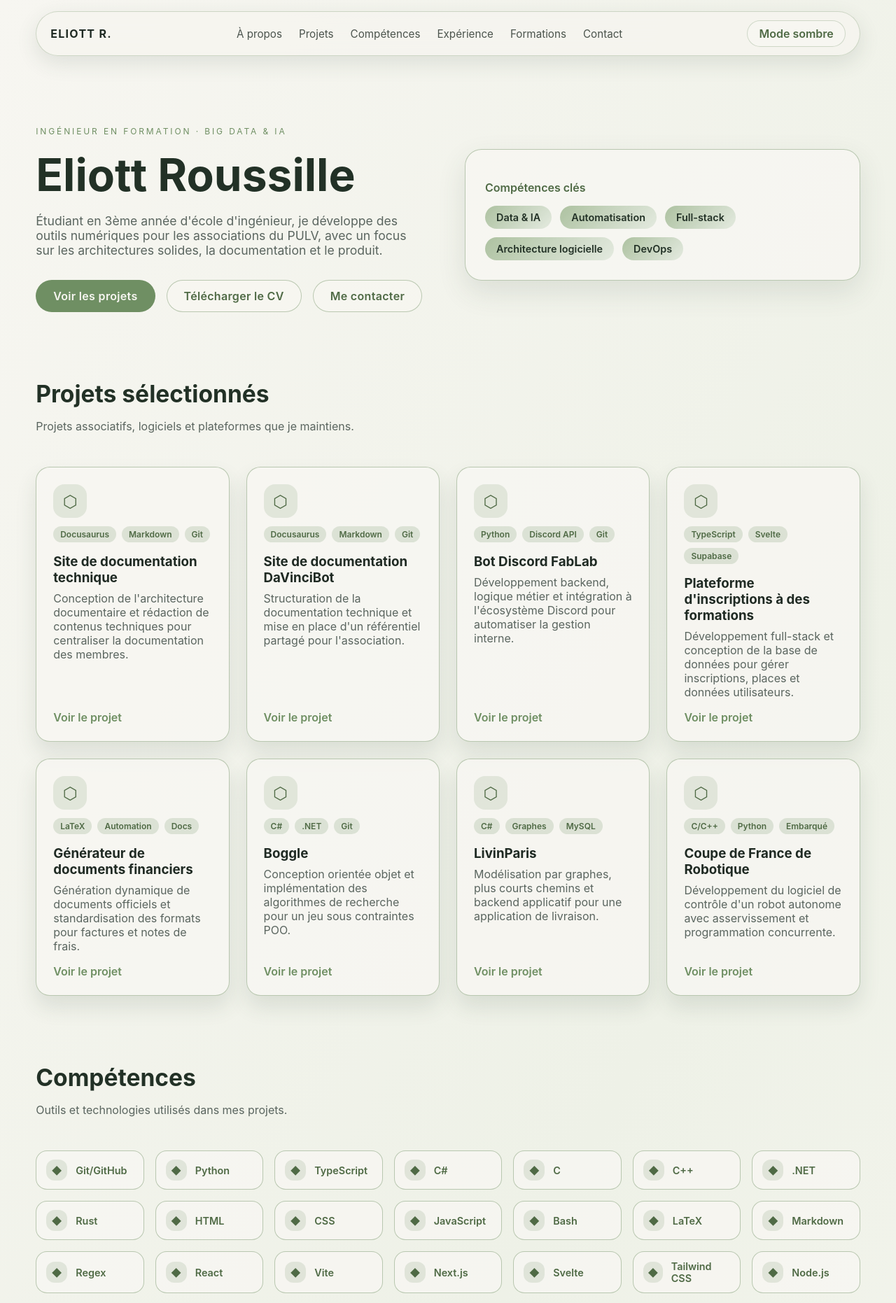
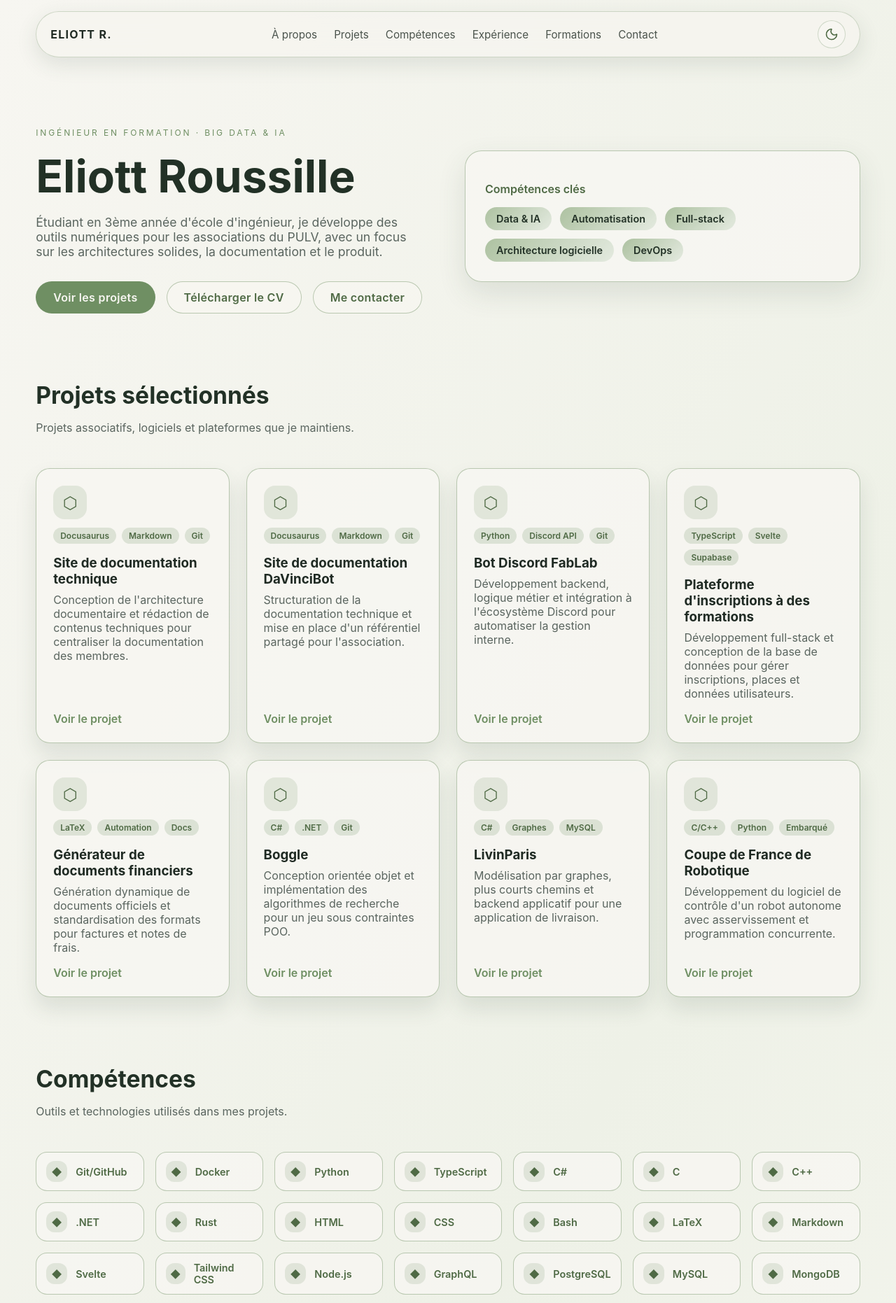
Before and after one commit to aust-1/portfolio, a React (Vite) app in the folder site/: page / in a window 1280 px wide. Shown: the top 1862 px of the page at 70% size. Built offline with nearby package versions, Linux system fonts and the light colour scheme.

Commit message:
refactor App component and CSS for improved theming and layout; enhance theme toggle functionality

```diff
--- a/site/src/App.css
+++ b/site/src/App.css
@@ -204,14 +204,40 @@ body[data-theme="dark"] .nav__burger span {
   border-radius: 999px;
   border: 1px solid var(--color-border);
   background: var(--color-button-bg);
-  padding: 8px 16px;
+  width: 40px;
+  height: 40px;
+  padding: 0;
   font-weight: 600;
   color: var(--color-accent-strong);
   cursor: pointer;
+  display: grid;
+  place-items: center;
   transition:
     background 0.3s ease,
     color 0.3s ease,
     border 0.3s ease;
+}
+
+.theme-toggle__icon {
+  display: grid;
+  place-items: center;
+  width: 20px;
+  height: 20px;
+}
+
+.theme-toggle svg {
+  width: 100%;
+  height: 100%;
+  stroke: currentColor;
+  fill: none;
+  stroke-width: 1.6;
+  stroke-linecap: round;
+  stroke-linejoin: round;
+}
+
+.theme-toggle svg circle,
+.theme-toggle svg path {
+  vector-effect: non-scaling-stroke;
 }
 
 body[data-theme="dark"] .theme-toggle {
@@ -633,8 +659,8 @@ body[data-theme="dark"] .contact {
   }
 
   .theme-toggle {
-    font-size: 0.8rem;
-    padding: 6px 12px;
+    width: 36px;
+    height: 36px;
   }
 
   .hero__actions {
--- a/site/src/App.jsx
+++ b/site/src/App.jsx
@@ -1,239 +1,241 @@
-import { useEffect, useMemo, useState } from 'react'
-import './App.css'
+import { useEffect, useMemo, useState } from "react";
+import "./App.css";
 
 const keySkills = [
-  'Architecture logicielle',
-  'Full-stack',
-  'Data & IA',
-  'Automatisation',
-  'DevOps',
-]
+  "Architecture logicielle",
+  "Full-stack",
+  "Data & IA",
+  "Automatisation",
+  "DevOps",
+];
 
 const skills = [
-  'Git/GitHub',
-  'Python',
-  'TypeScript',
-  'C#',
-  'C',
-  'C++',
-  '.NET',
-  'Rust',
-  'HTML',
-  'CSS',
-  'JavaScript',
-  'Bash',
-  'LaTeX',
-  'Markdown',
-  'Regex',
-  'React',
-  'Vite',
-  'Next.js',
-  'Svelte',
-  'Tailwind CSS',
-  'Node.js',
-  'GraphQL',
-  'Docker',
-  'PostgreSQL',
-  'MySQL',
-  'MongoDB',
-  'SQLite',
-  'Supabase',
-  'Linux',
-]
+  "Git/GitHub",
+  "Docker",
+  "Python",
+  "TypeScript",
+  "C#",
+  "C",
+  "C++",
+  ".NET",
+  "Rust",
+  "HTML",
+  "CSS",
+  "Bash",
+  "LaTeX",
+  "Markdown",
+  "Svelte",
+  "Tailwind CSS",
+  "Node.js",
+  "GraphQL",
+  "PostgreSQL",
+  "MySQL",
+  "MongoDB",
+  "SQLite",
+  "Supabase",
+  "Linux",
+];
 
 const projects = [
   {
-    title: 'Site de documentation technique',
+    title: "Site de documentation technique",
     description:
-      'Conception de l\'architecture documentaire et rédaction de contenus techniques pour centraliser la documentation des membres.',
-    tags: ['Docusaurus', 'Markdown', 'Git'],
-    link: 'https://docs.devinci-fablab.fr',
+      "Conception de l'architecture documentaire et rédaction de contenus techniques pour centraliser la documentation des membres.",
+    tags: ["Docusaurus", "Markdown", "Git"],
+    link: "https://docs.devinci-fablab.fr",
   },
   {
-    title: 'Site de documentation DaVinciBot',
+    title: "Site de documentation DaVinciBot",
     description:
-      'Structuration de la documentation technique et mise en place d\'un référentiel partagé pour l\'association.',
-    tags: ['Docusaurus', 'Markdown', 'Git'],
-    link: 'https://docs.davincibot.fr',
+      "Structuration de la documentation technique et mise en place d'un référentiel partagé pour l'association.",
+    tags: ["Docusaurus", "Markdown", "Git"],
+    link: "https://docs.davincibot.fr",
   },
   {
-    title: 'Bot Discord FabLab',
+    title: "Bot Discord FabLab",
     description:
-      'Développement backend, logique métier et intégration à l\'écosystème Discord pour automatiser la gestion interne.',
-    tags: ['Python', 'Discord API', 'Git'],
-    link: 'https://github.com/DeVinci-FabLab/FabLaBot',
+      "Développement backend, logique métier et intégration à l'écosystème Discord pour automatiser la gestion interne.",
+    tags: ["Python", "Discord API", "Git"],
+    link: "https://github.com/DeVinci-FabLab/FabLaBot",
   },
   {
-    title: 'Plateforme d\'inscriptions à des formations',
+    title: "Plateforme d'inscriptions à des formations",
     description:
-      'Développement full-stack et conception de la base de données pour gérer inscriptions, places et données utilisateurs.',
-    tags: ['TypeScript', 'Svelte', 'Supabase'],
-    link: 'https://davincibot.fr',
+      "Développement full-stack et conception de la base de données pour gérer inscriptions, places et données utilisateurs.",
+    tags: ["TypeScript", "Svelte", "Supabase"],
+    link: "https://davincibot.fr",
   },
   {
-    title: 'Générateur de documents financiers',
+    title: "Générateur de documents financiers",
     description:
-      'Génération dynamique de documents officiels et standardisation des formats pour factures et notes de frais.',
-    tags: ['LaTeX', 'Automation', 'Docs'],
-    link: 'https://fac.eliott-roussille.fr',
+      "Génération dynamique de documents officiels et standardisation des formats pour factures et notes de frais.",
+    tags: ["LaTeX", "Automation", "Docs"],
+    link: "https://fac.eliott-roussille.fr",
   },
   {
-    title: 'Boggle',
+    title: "Boggle",
     description:
-      'Conception orientée objet et implémentation des algorithmes de recherche pour un jeu sous contraintes POO.',
-    tags: ['C#', '.NET', 'Git'],
-    link: '#',
+      "Conception orientée objet et implémentation des algorithmes de recherche pour un jeu sous contraintes POO.",
+    tags: ["C#", ".NET", "Git"],
+    link: "#",
   },
   {
-    title: 'LivinParis',
+    title: "LivinParis",
     description:
-      'Modélisation par graphes, plus courts chemins et backend applicatif pour une application de livraison.',
-    tags: ['C#', 'Graphes', 'MySQL'],
-    link: '#',
+      "Modélisation par graphes, plus courts chemins et backend applicatif pour une application de livraison.",
+    tags: ["C#", "Graphes", "MySQL"],
+    link: "#",
   },
   {
-    title: 'Coupe de France de Robotique',
+    title: "Coupe de France de Robotique",
     description:
-      'Développement du logiciel de contrôle d\'un robot autonome avec asservissement et programmation concurrente.',
-    tags: ['C/C++', 'Python', 'Embarqué'],
-    link: '#',
+      "Développement du logiciel de contrôle d'un robot autonome avec asservissement et programmation concurrente.",
+    tags: ["C/C++", "Python", "Embarqué"],
+    link: "#",
   },
-]
+];
 
 const experiences = [
   {
-    role: 'Directeur Technique Informatique',
-    company: 'DeVinci Fablab',
-    period: 'Depuis septembre 2025',
+    role: "Directeur Technique Informatique",
+    company: "DeVinci Fablab",
+    period: "Depuis septembre 2025",
     description:
-      'Supervision technique des projets et accompagnement des équipes étudiantes, structuration des pratiques de développement et amélioration de la qualité logicielle.',
+      "Supervision technique des projets et accompagnement des équipes étudiantes, structuration des pratiques de développement et amélioration de la qualité logicielle.",
   },
   {
-    role: 'Membre du pôle numérique',
-    company: 'DaVinciBot',
-    period: 'Depuis novembre 2025',
+    role: "Membre du pôle numérique",
+    company: "DaVinciBot",
+    period: "Depuis novembre 2025",
     description:
-      'Développement full-stack, contribution aux outils logiciels de l\'association et conception d\'un site d\'inscriptions aux formations.',
+      "Développement full-stack, contribution aux outils logiciels de l'association et conception d'un site d'inscriptions aux formations.",
   },
   {
-    role: 'Membre du pôle numérique',
-    company: 'DeVinci Fablab',
-    period: 'Depuis juin 2025',
+    role: "Membre du pôle numérique",
+    company: "DeVinci Fablab",
+    period: "Depuis juin 2025",
     description:
-      'Structuration de l\'écosystème associatif, conception d\'architectures logicielles et maintenance des outils numériques internes.',
+      "Structuration de l'écosystème associatif, conception d'architectures logicielles et maintenance des outils numériques internes.",
   },
   {
-    role: 'Responsable Formation',
-    company: 'DeVinci Fablab',
-    period: 'Avril 2025 — Décembre 2025',
+    role: "Responsable Formation",
+    company: "DeVinci Fablab",
+    period: "Avril 2025 — Décembre 2025",
     description:
-      'Organisation et structuration de l\'offre de formation technique, création de parcours cohérents et supports pédagogiques réutilisables.',
+      "Organisation et structuration de l'offre de formation technique, création de parcours cohérents et supports pédagogiques réutilisables.",
   },
   {
-    role: 'Référent Informatique — Coupe de France de Robotique',
-    company: 'DaVinciBot',
-    period: 'Depuis octobre 2024',
+    role: "Référent Informatique — Coupe de France de Robotique",
+    company: "DaVinciBot",
+    period: "Depuis octobre 2024",
     description:
-      'Pilotage de la partie informatique, répartition des tâches, formation des membres et livraison de logiciels robotiques fonctionnels.',
+      "Pilotage de la partie informatique, répartition des tâches, formation des membres et livraison de logiciels robotiques fonctionnels.",
   },
   {
-    role: 'Responsable de module — Développement Technologique et Innovation',
-    company: 'EMLV',
-    period: 'Depuis septembre 2024',
+    role: "Responsable de module — Développement Technologique et Innovation",
+    company: "EMLV",
+    period: "Depuis septembre 2024",
     description:
-      'Conception et encadrement d\'un module orienté projet et innovation, accompagnement à la montée en compétences techniques.',
+      "Conception et encadrement d'un module orienté projet et innovation, accompagnement à la montée en compétences techniques.",
   },
   {
-    role: 'Trésorier',
-    company: 'DeVinci Lumière',
-    period: 'Avril 2024 — Mai 2025',
+    role: "Trésorier",
+    company: "DeVinci Lumière",
+    period: "Avril 2024 — Mai 2025",
     description:
-      'Gestion financière et suivi administratif, documents normalisés et automatisation partielle des processus.',
+      "Gestion financière et suivi administratif, documents normalisés et automatisation partielle des processus.",
   },
-]
+];
 
 const trainings = [
   {
-    title: 'Semestre à l\'international — programme d\'échange',
-    school: 'UVIC — Universitat de Vic, Espagne',
-    period: 'Juillet 2025 — Janvier 2026',
+    title: "Semestre à l'international — programme d'échange",
+    school: "UVIC — Universitat de Vic, Espagne",
+    period: "Juillet 2025 — Janvier 2026",
     description:
-      'Cours suivis : Database, Python, “Optimization & Operational Research” (100% en anglais).',
+      "Cours suivis : Database, Python, “Optimization & Operational Research” (100% en anglais).",
   },
   {
-    title: '3ème année d\'études d\'ingénieur — majeure Big Data et IA',
-    school: 'ESILV — École Supérieure d\'Ingénieurs Léonard de Vinci',
-    period: 'Depuis septembre 2023',
+    title: "3ème année d'études d'ingénieur — majeure Big Data et IA",
+    school: "ESILV — École Supérieure d'Ingénieurs Léonard de Vinci",
+    period: "Depuis septembre 2023",
     description:
-      'Associations : DeVinci Fablab, DaVinciBot, LéoLearning, DeVinci Lumière, Cordées de la Réussite.',
+      "Associations : DeVinci Fablab, DaVinciBot, LéoLearning, DeVinci Lumière, Cordées de la Réussite.",
   },
   {
-    title: 'Double diplôme ingénieur manager',
-    school: 'EMLV / ESILV',
-    period: 'Depuis septembre 2023',
+    title: "Double diplôme ingénieur manager",
+    school: "EMLV / ESILV",
+    period: "Depuis septembre 2023",
     description:
-      'Cours additionnels : droit, gestion, corporate strategy, finance, marketing, comptabilité, intercultural management, vente.',
+      "Cours additionnels : droit, gestion, corporate strategy, finance, marketing, comptabilité, intercultural management, vente.",
   },
   {
-    title: 'Baccalauréat général — spécialités Maths & Physique-Chimie',
-    school: 'Groupe scolaire Sœur Rosalie — Louise de Marillac (Paris 5e)',
-    period: 'Septembre 2020 — Juillet 2023',
+    title: "Baccalauréat général — spécialités Maths & Physique-Chimie",
+    school: "Groupe scolaire Sœur Rosalie — Louise de Marillac (Paris 5e)",
+    period: "Septembre 2020 — Juillet 2023",
     description:
-      'Mention Très bien. Options : Mathématiques expertes et Coréen.',
+      "Mention Très bien. Options : Mathématiques expertes et Coréen.",
   },
-]
+];
 
 const contacts = [
   {
-    label: 'Email',
-    value: 'eliottroussille@gmail.com',
-    href: 'mailto:eliottroussille@gmail.com',
+    label: "Email",
+    value: "eliottroussille@gmail.com",
+    href: "mailto:eliottroussille@gmail.com",
   },
   {
-    label: 'LinkedIn',
-    value: 'linkedin.com/in/eliott-roussille',
-    href: 'https://linkedin.com/in/eliott-roussille/',
+    label: "LinkedIn",
+    value: "linkedin.com/in/eliott-roussille",
+    href: "https://linkedin.com/in/eliott-roussille/",
   },
   {
-    label: 'Github',
-    value: 'aust-1',
-    href: 'https://github.com/aust-1',
+    label: "Github",
+    value: "aust-1",
+    href: "https://github.com/aust-1",
   },
-]
+];
 
 const navLinks = [
-  { label: 'À propos', href: '#about' },
-  { label: 'Projets', href: '#projects' },
-  { label: 'Compétences', href: '#skills' },
-  { label: 'Expérience', href: '#experience' },
-  { label: 'Formations', href: '#training' },
-  { label: 'Contact', href: '#contact' },
-]
+  { label: "À propos", href: "#about" },
+  { label: "Projets", href: "#projects" },
+  { label: "Compétences", href: "#skills" },
+  { label: "Expérience", href: "#experience" },
+  { label: "Formations", href: "#training" },
+  { label: "Contact", href: "#contact" },
+];
 
 function App() {
-  const [menuOpen, setMenuOpen] = useState(false)
-  const [isDark, setIsDark] = useState(false)
-  const shuffledSkills = useMemo(() => [...keySkills].sort(() => 0.5 - Math.random()), [])
+  const [menuOpen, setMenuOpen] = useState(false);
+  const [isDark, setIsDark] = useState(false);
+  const shuffledSkills = useMemo(
+    () => [...keySkills].sort(() => 0.5 - Math.random()),
+    [],
+  );
 
   useEffect(() => {
-    const storedTheme = window.localStorage.getItem('theme')
-    if (storedTheme === 'dark') {
-      setIsDark(true)
+    const storedTheme = window.localStorage.getItem("theme");
+    if (storedTheme === "dark") {
+      setIsDark(true);
     }
-  }, [])
+  }, []);
 
   useEffect(() => {
-    document.body.dataset.theme = isDark ? 'dark' : 'light'
-    window.localStorage.setItem('theme', isDark ? 'dark' : 'light')
-  }, [isDark])
+    document.body.dataset.theme = isDark ? "dark" : "light";
+    window.localStorage.setItem("theme", isDark ? "dark" : "light");
+  }, [isDark]);
 
   return (
     <div className="app">
       <header className="nav">
         <div className="nav__logo">Eliott R.</div>
-        <nav className={`nav__links ${menuOpen ? 'is-open' : ''}`}>
+        <nav className={`nav__links ${menuOpen ? "is-open" : ""}`}>
           {navLinks.map((link) => (
-            <a key={link.href} href={link.href} onClick={() => setMenuOpen(false)}>
+            <a
+              key={link.href}
+              href={link.href}
+              onClick={() => setMenuOpen(false)}
+            >
               {link.label}
             </a>
           ))}
@@ -244,11 +246,56 @@ function App() {
             type="button"
             onClick={() => setIsDark((current) => !current)}
             aria-pressed={isDark}
+            aria-label={
+              isDark ? "Passer en mode clair" : "Passer en mode sombre"
+            }
           >
-            {isDark ? 'Mode clair' : 'Mode sombre'}
+            {isDark ? (
+              <span className="theme-toggle__icon" aria-hidden="true">
+                <svg
+                  xmlns="http://www.w3.org/2000/svg"
+                  width="24"
+                  height="24"
+                  viewBox="0 0 24 24"
+                  fill="none"
+                  stroke="currentColor"
+                  stroke-width="2"
+                  stroke-linecap="round"
+                  stroke-linejoin="round"
+                  class="lucide lucide-sun-icon lucide-sun"
+                >
+                  <circle cx="12" cy="12" r="4" />
+                  <path d="M12 2v2" />
+                  <path d="M12 20v2" />
+                  <path d="m4.93 4.93 1.41 1.41" />
+                  <path d="m17.66 17.66 1.41 1.41" />
+                  <path d="M2 12h2" />
+                  <path d="M20 12h2" />
+                  <path d="m6.34 17.66-1.41 1.41" />
+                  <path d="m19.07 4.93-1.41 1.41" />
+                </svg>
+              </span>
+            ) : (
+              <span className="theme-toggle__icon" aria-hidden="true">
+                <svg
+                  xmlns="http://www.w3.org/2000/svg"
+                  width="24"
+                  height="24"
+                  viewBox="0 0 24 24"
+                  fill="currentColor"
+                  stroke="currentColor"
+                  stroke-width="2"
+                  stroke-linecap="round"
+                  stroke-linejoin="round"
+                  class="lucide lucide-moon-icon lucide-moon"
+                >
+                  <path d="M20.985 12.486a9 9 0 1 1-9.473-9.472c.405-.022.617.46.402.803a6 6 0 0 0 8.268 8.268c.344-.215.825-.004.803.401" />
+                </svg>
+              </span>
+            )}
           </button>
           <button
-            className={`nav__burger ${menuOpen ? 'is-open' : ''}`}
+            className={`nav__burger ${menuOpen ? "is-open" : ""}`}
             type="button"
             aria-label="Ouvrir le menu"
             onClick={() => setMenuOpen((open) => !open)}
@@ -264,13 +311,11 @@ function App() {
         <section className="hero" id="about">
           <div className="hero__content">
             <p className="eyebrow">Ingénieur en formation · Big Data & IA</p>
-            <h1>
-              Eliott Roussille
-            </h1>
+            <h1>Eliott Roussille</h1>
             <p className="lead">
-              Étudiant en 3ème année d'école d'ingénieur, je développe des outils
-              numériques pour les associations du PULV, avec un focus sur les
-              architectures solides, la documentation et le produit.
+              Étudiant en 3ème année d'école d'ingénieur, je développe des
+              outils numériques pour les associations du PULV, avec un focus sur
+              les architectures solides, la documentation et le produit.
             </p>
             <div className="hero__actions">
               <a className="btn btn--primary" href="#projects">
@@ -307,7 +352,9 @@ function App() {
         <section className="section" id="projects">
           <div className="section__header">
             <h2>Projets sélectionnés</h2>
-              <p>Projets associatifs, logiciels et plateformes que je maintiens.</p>
+            <p>
+              Projets associatifs, logiciels et plateformes que je maintiens.
+            </p>
           </div>
           <div className="grid grid--projects">
             {projects.map((project) => (
@@ -350,7 +397,9 @@ function App() {
         <section className="section" id="experience">
           <div className="section__header">
             <h2>Expérience</h2>
-              <p>Responsabilités associatives, pédagogie et projets techniques.</p>
+            <p>
+              Responsabilités associatives, pédagogie et projets techniques.
+            </p>
           </div>
           <div className="timeline">
             {experiences.map((exp) => (
@@ -370,7 +419,10 @@ function App() {
         <section className="section" id="training">
           <div className="section__header">
             <h2>Formations</h2>
-              <p>Parcours d'ingénieur, double diplôme et semestre à l'international.</p>
+            <p>
+              Parcours d'ingénieur, double diplôme et semestre à
+              l'international.
+            </p>
           </div>
           <div className="grid grid--training">
             {trainings.map((training) => (
@@ -401,7 +453,7 @@ function App() {
         </section>
       </main>
     </div>
-  )
+  );
 }
 
-export default App
+export default App;
```
Lines whose indentation alone changed are shown as unchanged.
